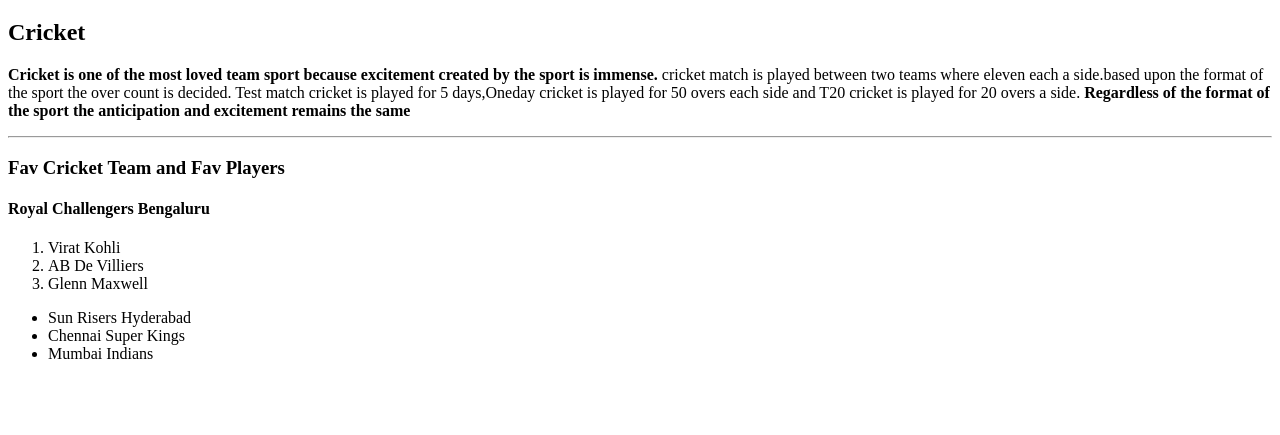
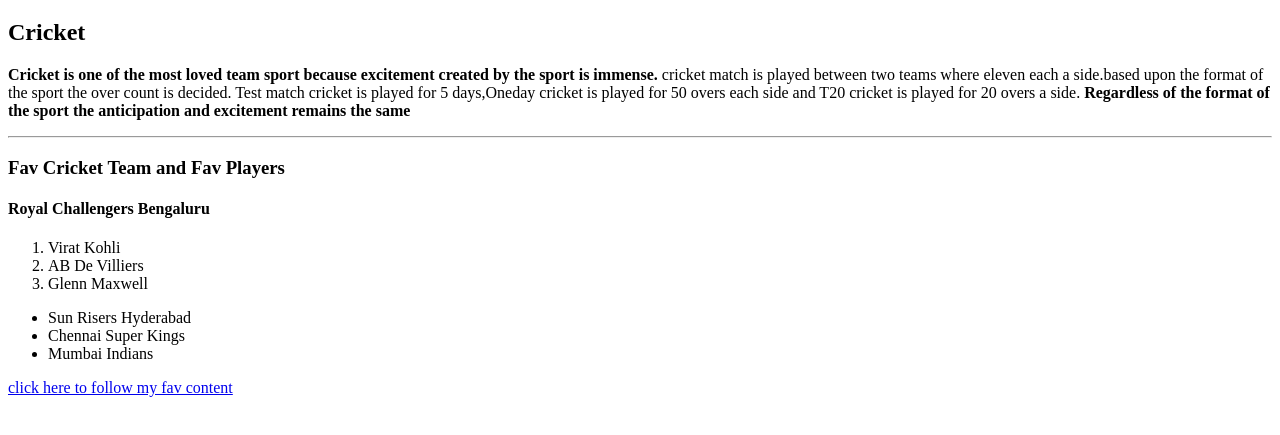
Before and after one commit to 44-563-Web-Apps-S23/44563-webapps-assignment-3-SanthoshReddyvan, a plain HTML site: page index.html in a window 1280 px wide. Shown: the part 61-496 px from the top of the page. Drawn offline with Linux system fonts and the light colour scheme.

Commit message:
added new content

```diff
--- a/index.html
+++ b/index.html
@@ -26,8 +26,7 @@
             <li> Sun Risers Hyderabad</li>
             <li> Chennai Super Kings</li>
             <li> Mumbai Indians</li>
-
-
         </ul>
+        <a href="aboutme.html"> click here to follow my fav content</a>
     </body>
 </html>
```
